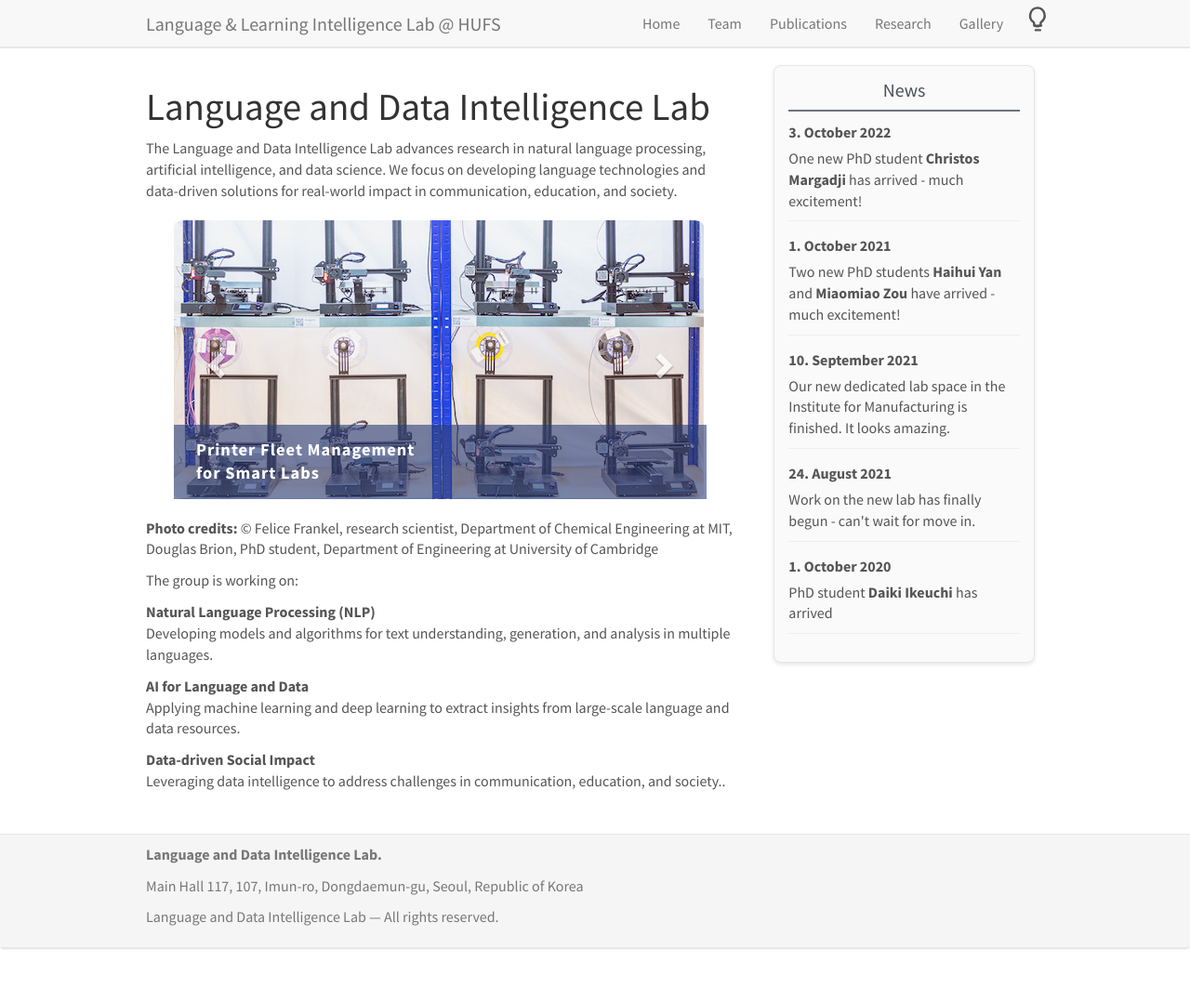
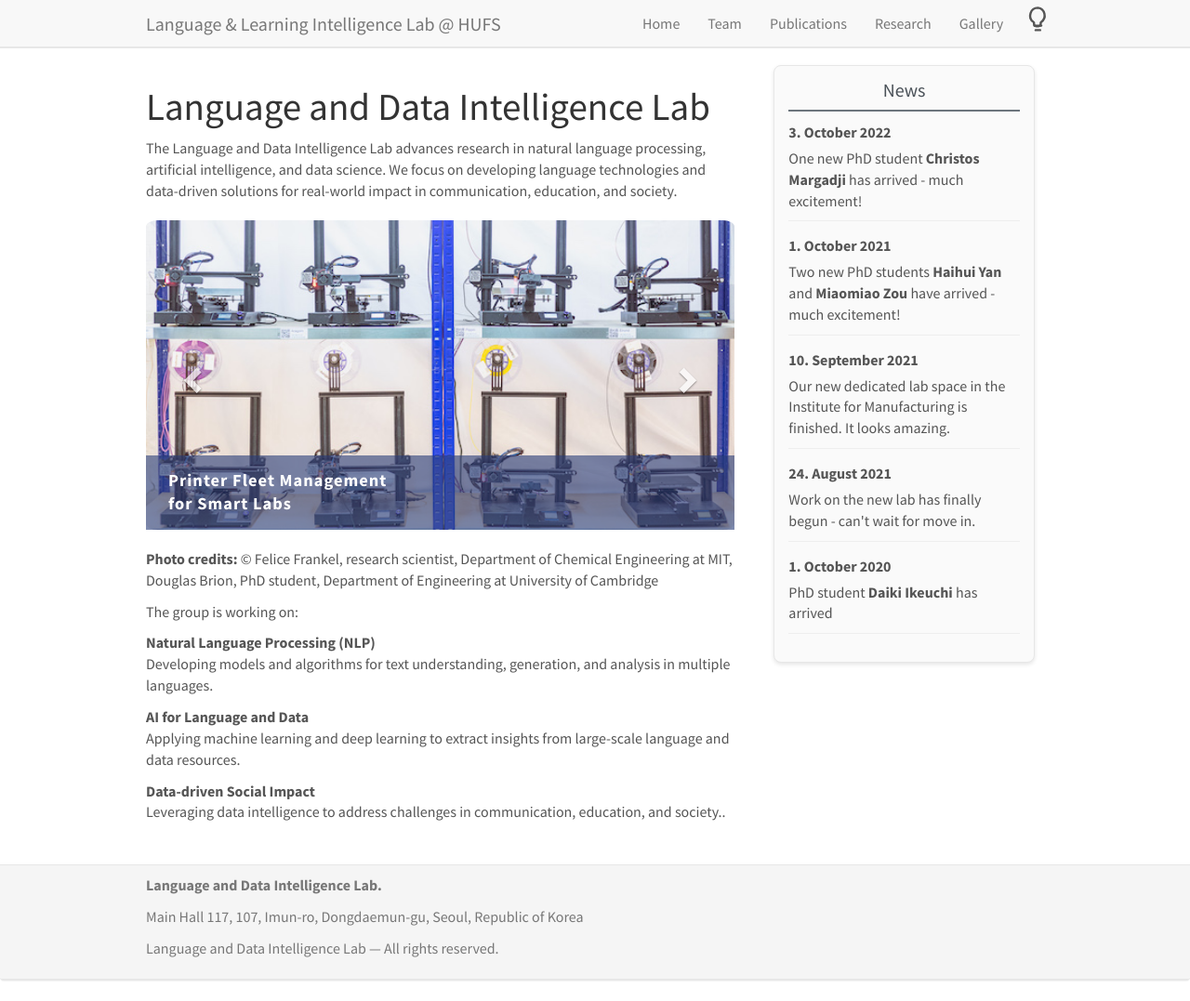
Before and after one commit to high-intelligence/high-intelligence.github.io, a Jekyll site: the page built from _pages/home.md, in a window 1280 px wide and 1077 px high. Shown: the whole window at 93% size. Built offline with Jekyll 4.4.1, drawn with Linux system fonts in a browser that asks for light colours; nearby versions of some CDN libraries.

Commit message:
image slide margin

```diff
--- a/_sass/bootstrap/_carousel.scss
+++ b/_sass/bootstrap/_carousel.scss
@@ -21,8 +21,10 @@
     // Account for jankitude on images
     > img,
     > a > img {
-      @include img-responsive;
-      line-height: 1;
+  width: 100%;
+  height: 100%;
+  object-fit: cover;
+  line-height: 1;
     }
 
     // WebKit CSS3 transforms for supported devices
--- a/css/main.scss
+++ b/css/main.scss
@@ -275,11 +275,9 @@ pubtit {
 /* Carusel */
 
 .carousel {
-    border-radius: 3px 3px 3px 3px;
+  border-radius: 3px 3px 3px 3px;
     margin-bottom: 20px;
     margin-top: 20px;
-    margin-left: 30px;
-    margin-right: 30px;
 }
 
 .navbar-brand {
```
